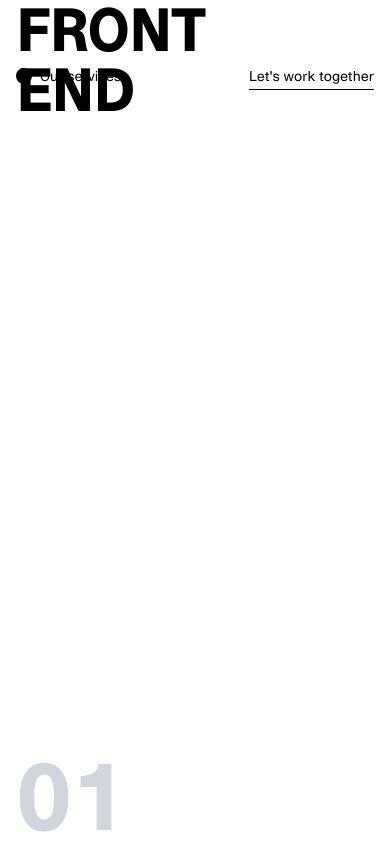
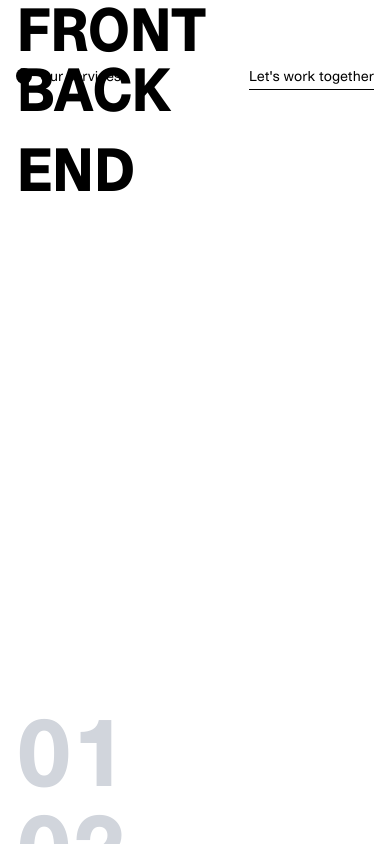
Before and after one commit to lindseybradford/plaid-th, a Next.js app: page / in a window 390 px wide. Shown: the top 846 px of the page. Built offline with nearby package versions, Linux system fonts and the light colour scheme.

Commit message:
Add animations

```diff
--- a/src/components/Section.tsx
+++ b/src/components/Section.tsx
@@ -24,7 +24,10 @@ export function Section({ section, sectionRef }: SectionProps) {
           ({section.title.transition} {section.title.static} services)
         </h2>
       )}
-      <div role="group" aria-label={`${section.title} services`}>
+      <div
+        role="group"
+        aria-label={`${section.title.transition} ${section.title.static} services`}
+      >
         {section.drawers.map((drawer, index) => (
           <Drawer
             key={`${section.title.transition}-${index}`}
--- a/src/components/Sidecar.tsx
+++ b/src/components/Sidecar.tsx
@@ -4,13 +4,43 @@ export function Sidecar({ sections, activeSection }: SidecarProps) {
   const currentSection = sections[activeSection] || sections[0];
   const sectionNumber = (activeSection + 1).toString().padStart(2, "0");
 
+  // Calculate the CSS custom property value based on active section
+  const transformValue = `${activeSection * -100}%`;
+
+  const wrapCharacters = (text: string) =>
+    text.split("").map((char, index) => (
+      <span
+        key={`${char}-${index}`}
+        style={{ transitionDelay: `${index * 0.05}s` }}
+        className="animation-char"
+      >
+        {char}
+      </span>
+    ));
+
   return (
-    <aside className="sidecar half-column">
+    <aside
+      className={`sidecar half-column`}
+      style={{ "--section-transform": transformValue } as React.CSSProperties}
+    >
       <h2 className="sidecar-title">
-        {currentSection?.title.transition} <br />{currentSection?.title.static}
+        <div className="animation-frame">
+          {sections.map((section, index) => (
+            <div key={`title-char-${index}`} className="animation-word">
+              {wrapCharacters(section.title.transition)}
+            </div>
+          ))}
+        </div>
+        <span>{currentSection?.title.static}</span>
       </h2>
       <div className="sidecar-number" aria-hidden="true">
-        {sectionNumber}
+        <div className="animation-frame">
+          {sections.map((_section, index) => (
+            <div key={`counter-char-${index}`} className="animation-word">
+              {wrapCharacters((index + 1).toString().padStart(2, "0"))}
+            </div>
+          ))}
+        </div>
       </div>
     </aside>
   );
--- a/src/pages/index.tsx
+++ b/src/pages/index.tsx
@@ -161,7 +161,7 @@ export default function Home() {
           <main className="half-column pb-24">
             {pageContent.sections.map((section, index) => (
               <Section
-                key={section.title}
+                key={`section-${index}`}
                 section={section}
                 sectionRef={setSectionRef(index)}
               />
--- a/src/styles/globals.css
+++ b/src/styles/globals.css
@@ -50,7 +50,7 @@
 }
 
 .sidecar {
-  @apply sticky left-0 top-0 h-screen flex flex-col justify-between md:pt-32 md:pb-16;
+  @apply sticky left-0 top-0 h-screen flex flex-col justify-between md:pt-32 md:pb-16 pointer-events-none;
 }
 
 .sidecar-title {
@@ -100,3 +100,15 @@
 .accordion-description {
   @apply text-gray-600 leading-relaxed;
 }
+
+/* Animation */
+.animation-frame {
+  height: 140px;
+  overflow: hidden;
+}
+
+.animation-char {
+  display: inline-block;
+  transition: transform 1s cubic-bezier(0.76, 0, 0.24, 1);
+  transform: translateY(var(--section-transform));
+}
```
